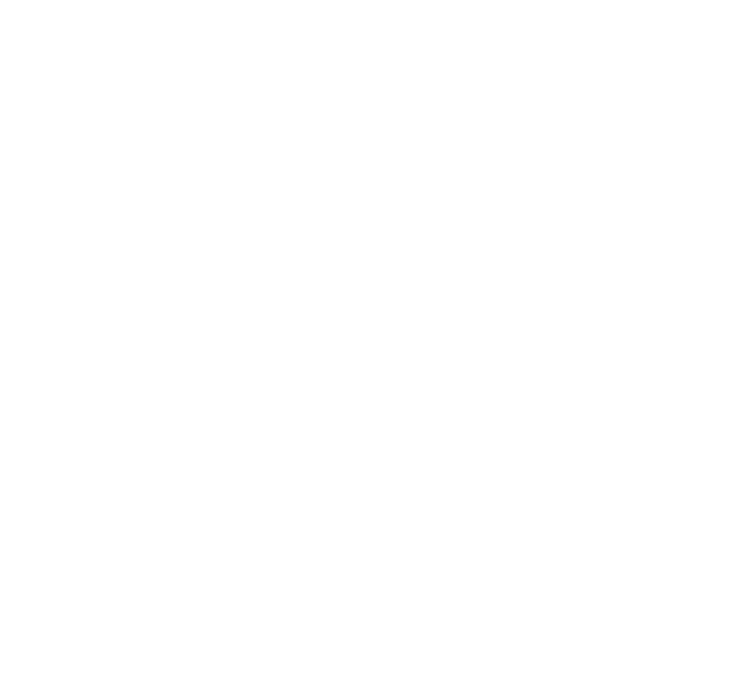
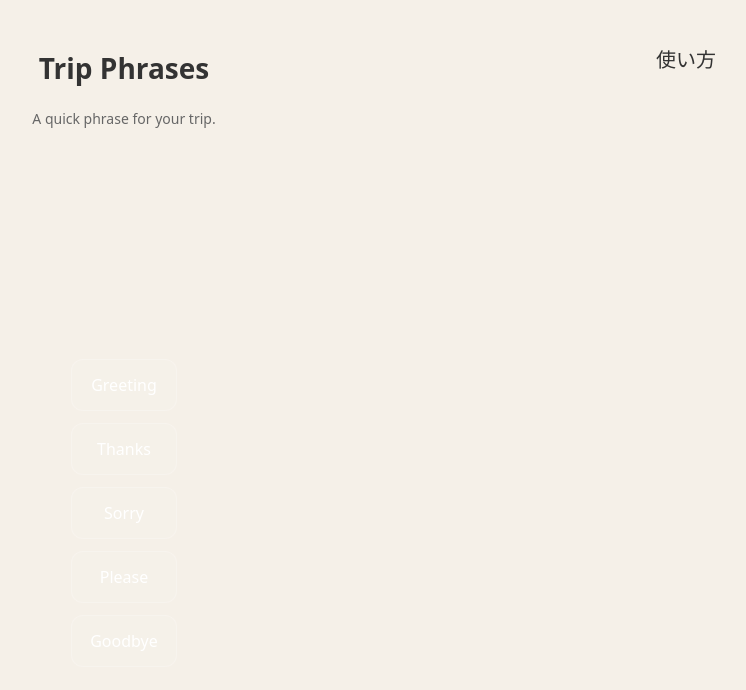
Before and after one commit to Aki-rabbit/trip_conversation_app, a React (Vite) app: page / in a window 1280 px wide. Shown: the top 690 px of the page, without its empty margins (516-1262 px from the left). Built offline with nearby package versions, Linux system fonts and the light colour scheme.

Commit message:
feat: modify header parts

```diff
--- a/src/Header.tsx
+++ b/src/Header.tsx
@@ -12,44 +12,57 @@
   return (
     <header
       style={{
+        position: "relative",
         display: "flex",
-        justifyContent: "space-between",
+        flexDirection: "column",
         alignItems: "center",
-        padding: "16px 24px",
-        borderBottom: "1px solid rgba(255,255,255,0.1)",
+        padding: "32px 24px 16px",
       }}
     >
+      {showHowToUse && (
+        <button
+          type="button"
+          onClick={onNavigateHowToUse}
+          style={{
+            position: "absolute",
+            top: 32,
+            right: 24,
+            background: "none",
+            border: "none",
+            color: "#333",
+            fontSize: 20,
+            fontWeight: 600,
+            cursor: "pointer",
+          }}
+        >
+          使い方
+        </button>
+      )}
+
       <button
         type="button"
         onClick={onNavigateHome}
         style={{
           background: "none",
           border: "none",
-          color: "#fff",
-          fontSize: 20,
+          color: "#333",
+          fontSize: 28,
           fontWeight: 700,
           cursor: "pointer",
+          marginBottom: 4,
         }}
       >
         Trip Phrases
       </button>
-
-      {showHowToUse && (
-        <button
-          type="button"
-          onClick={onNavigateHowToUse}
-          style={{
-            background: "none",
-            border: "none",
-            color: "#fff",
-            fontSize: 14,
-            cursor: "pointer",
-            opacity: 0.8,
-          }}
-        >
-          使い方
-        </button>
-      )}
+      <p
+        style={{
+          margin: 0,
+          color: "#666",
+          fontSize: 14,
+        }}
+      >
+        A quick phrase for your trip.
+      </p>
     </header>
   );
 }
--- a/src/index.css
+++ b/src/index.css
@@ -3,9 +3,9 @@
   line-height: 1.5;
   font-weight: 400;
 
-  color-scheme: light dark;
-  color: rgba(255, 255, 255, 0.87);
-  background-color: #242424;
+  color-scheme: light;
+  color: #213547;
+  background-color: #F5F0E8;
 
   font-synthesis: none;
   text-rendering: optimizeLegibility;
@@ -51,16 +51,3 @@
 button:focus-visible {
   outline: 4px auto -webkit-focus-ring-color;
 }
-
-@media (prefers-color-scheme: light) {
-  :root {
-    color: #213547;
-    background-color: #ffffff;
-  }
-  a:hover {
-    color: #747bff;
-  }
-  button {
-    background-color: #f9f9f9;
-  }
-}
```
